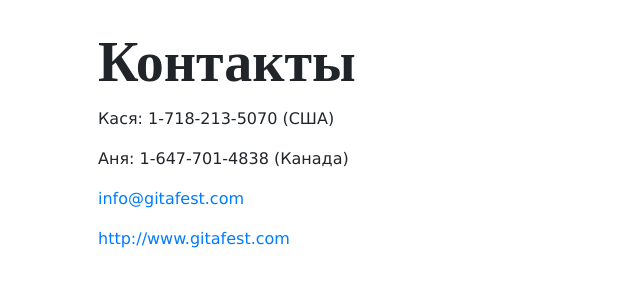
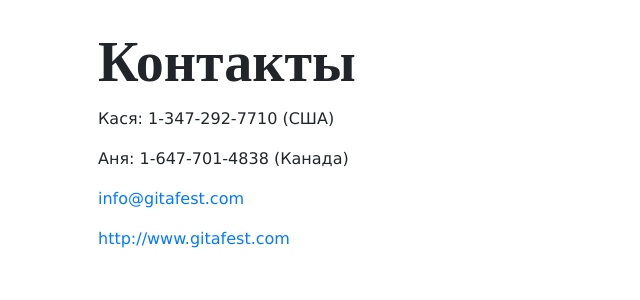
Before and after one commit to grenader/gitafest, a website: page index.html in a window 1280 px wide. Shown: the part 9505-9805 px from the top of the page, 35-675 px from the left. Drawn offline with nearby package versions, Linux system fonts and the light colour scheme; files that its build step writes are made by us from their sources; a script that the page names is missing.

Commit message:
Update index.html

```diff
--- a/index.html
+++ b/index.html
@@ -710,7 +710,7 @@
                     <div class="p-5">
                         <a class="anchor" id="contact"></a>
                         <h2 class="display-4">Контакты</h2>
-                        <p>Кася: 1-718-213-5070 (США)</p>
+                        <p>Кася: 1-347-292-7710 (США)</p>
                         <p>Аня: 1-647-701-4838 (Канада)</p>
                         <p><a HREF="mailto:info@gitafest.com?subject=Вопрос с сайта">info@gitafest.com</a></p>
                         <p><a HREF="http://www.gitafest.com/">http://www.gitafest.com</a></p>
```
